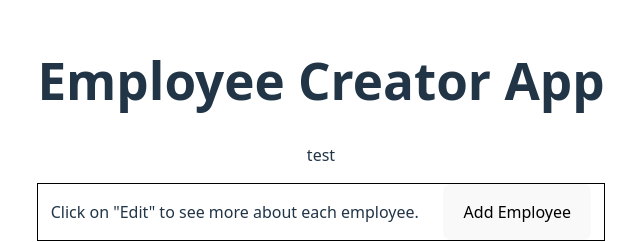
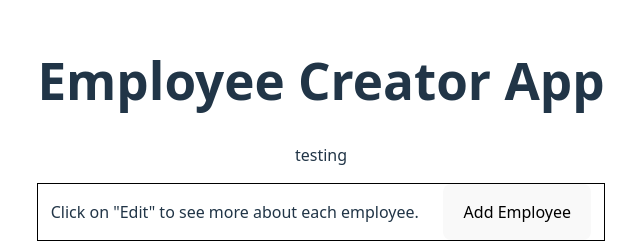
Before and after one commit to carriegale2710/employee-creator, a React (Vite) app in the folder front-end/: page / in a window 1280 px wide. Shown: the part 233-475 px from the top of the page, without its empty margins (319-959 px from the left). Built offline with nearby package versions, Linux system fonts and the light colour scheme; no server answers.

Commit message:
testing react deploy workflow again

```diff
--- a/front-end/src/App.tsx
+++ b/front-end/src/App.tsx
@@ -19,7 +19,7 @@ function App() {
   return (
     <>
       <h1>Employee Creator App</h1>
-      <p>test</p>
+      <p>testing</p>
       <div className="intro">
         <p>Click on "Edit" to see more about each employee.</p>
         <Button>Add Employee</Button>
```
Also changed, not shown: 1 other file (tests, documents, lock files or other folders).
